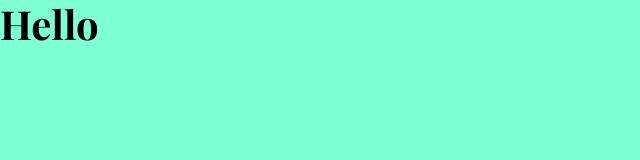
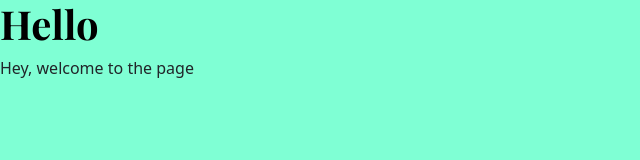
Before and after one commit to celestial-sare/portfolio-project, a plain HTML site: page index.html in a window 1280 px wide. Shown: the whole page, without its empty margins (0-640 px from the left). Drawn offline with nearby package versions, Linux system fonts and the light colour scheme; a web font is replaced by a local one.

Commit message:
added paragraph

```diff
--- a/index.html
+++ b/index.html
@@ -11,16 +11,17 @@
     <script src="https://cdn.jsdelivr.net/npm/bootstrap@5.3.8/dist/js/bootstrap.bundle.min.js"
         integrity="sha384-FKyoEForCGlyvwx9Hj09JcYn3nv7wiPVlz7YYwJrWVcXK/BmnVDxM+D2scQbITxI"
         crossorigin="anonymous"></script>
-        <link rel="preconnect" href="https://fonts.googleapis.com">
-        <link rel="preconnect" href="https://fonts.gstatic.com" crossorigin>
-        <link
-            href="https://fonts.googleapis.com/css2?family=Playfair+Display:ital,wght@0,400..900;1,400..900&family=Poppins:ital,wght@0,500;0,700;1,500;1,700&display=swap"
-            rel="stylesheet">
+    <link rel="preconnect" href="https://fonts.googleapis.com">
+    <link rel="preconnect" href="https://fonts.gstatic.com" crossorigin>
+    <link
+        href="https://fonts.googleapis.com/css2?family=Playfair+Display:ital,wght@0,400..900;1,400..900&family=Poppins:ital,wght@0,500;0,700;1,500;1,700&display=swap"
+        rel="stylesheet">
 
 </head>
 
 <body>
     <h1>Hello</h1>
+    <p>Hey, welcome to the page</p>
 </body>
 
 </html>
```
